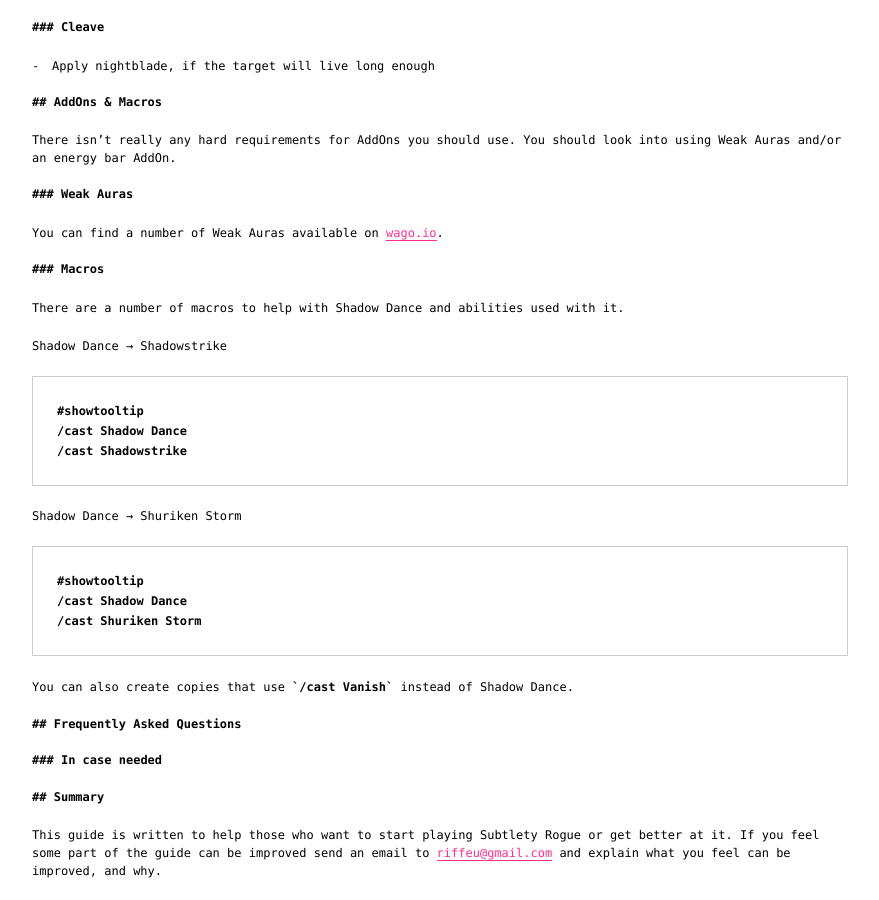
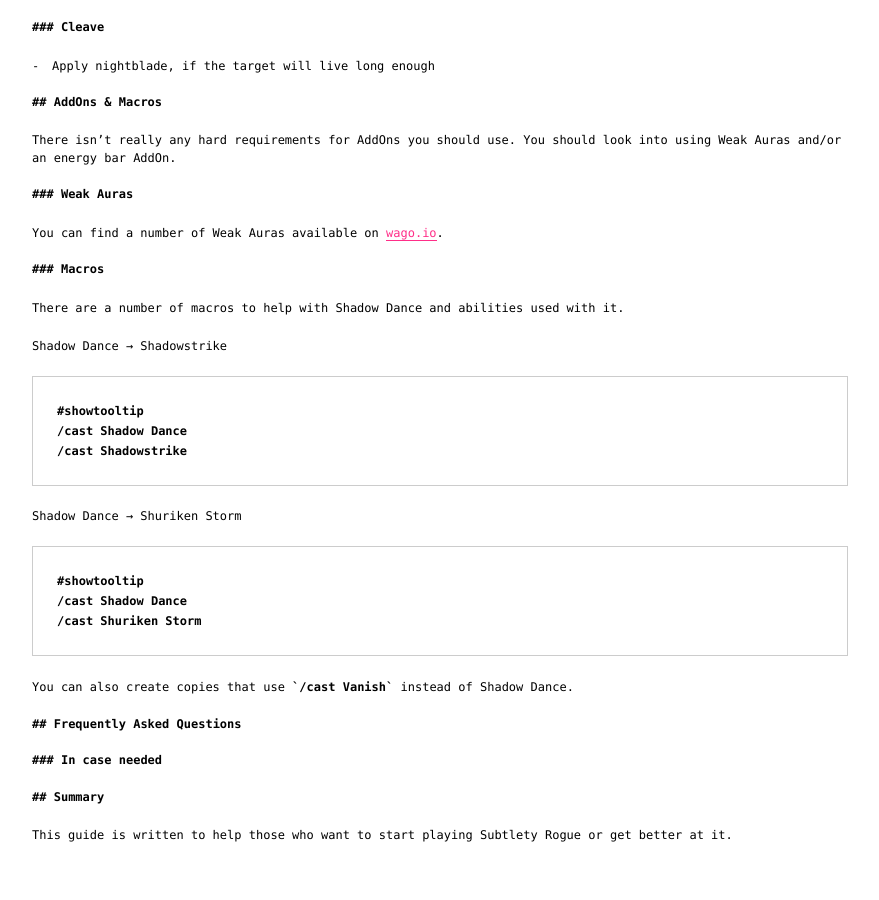
Before and after one commit to weakweak/riff.tf, a Jekyll site: the page built from _posts/2017-01-01-subtlety.md, in a window 1280 px wide and 900 px high, scrolled down 3820 px. Shown: the whole window, without its empty margins (200-1079 px from the left). Built offline with Jekyll 4.4.1, drawn with Linux system fonts in a browser that asks for light colours; a file with an impossible date is left out; after the commit the page ends 4684 px from its top, so only the background shows below that.

Commit message:
Update 2017-01-01-subtlety.md

```diff
--- a/_posts/2017-01-01-subtlety.md
+++ b/_posts/2017-01-01-subtlety.md
@@ -218,6 +218,4 @@ You can also create copies that use `/cast Vanish` instead of Shadow Dance.
 ## Summary
 
 This guide is written to help those who want to start playing Subtlety Rogue or
-get better at it. If you feel some part of the guide can be improved send an
-email to [riffeu@gmail.com](mailto:riffeu@gmail.com) and explain what you feel
-can be improved, and why.
+get better at it.
```
